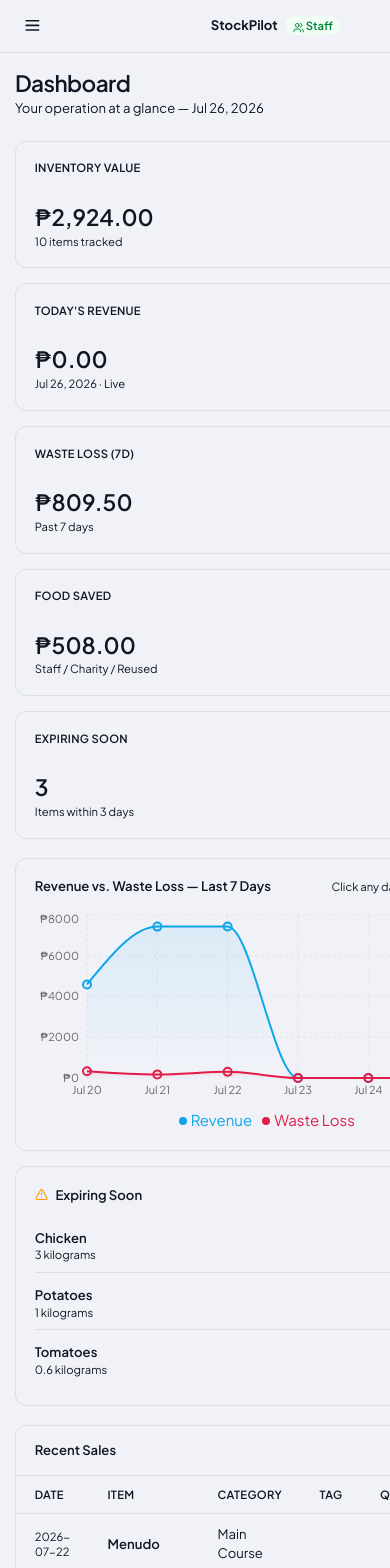
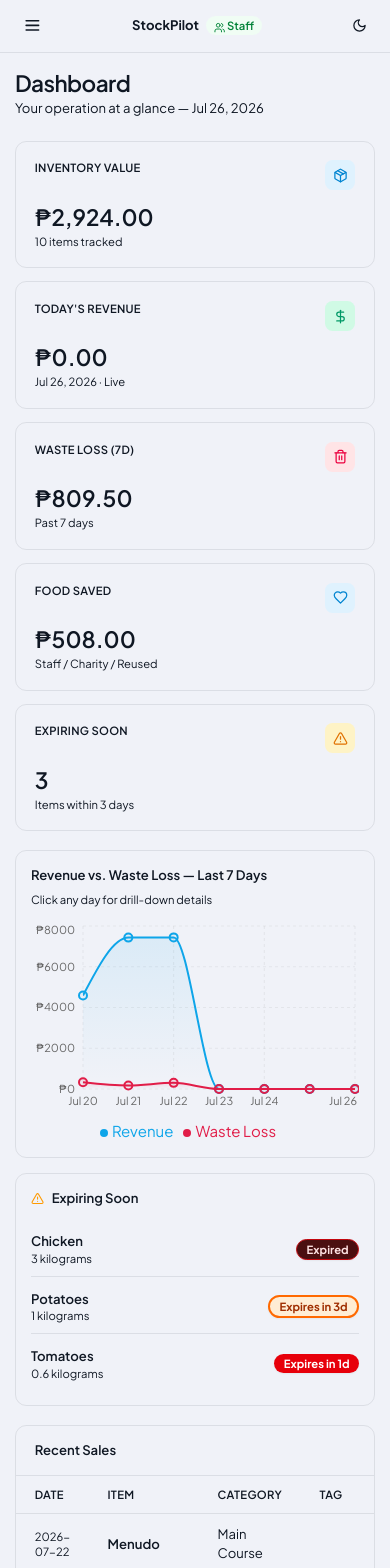
Before and after one commit to bukleeet/StockPilotDBMS, a React (Vite) app: page / in a window 390 px wide. Shown: the top 1568 px of the page. Built offline with nearby package versions, Linux system fonts and the light colour scheme.

Commit message:
fix: add better flexing for dashboard page in mobile ui

```diff
--- a/src/app/App.tsx
+++ b/src/app/App.tsx
@@ -681,10 +681,10 @@ function DashboardView({
   }, [sales, waste, today]);
 
   return (
-    <div className="space-y-5">
+    <div className="space-y-5 min-w-0">
       <PageHeader title="Dashboard" subtitle={`Your operation at a glance — ${formattedDate}`} />
 
-      <div className="grid grid-cols-1 sm:grid-cols-2 xl:grid-cols-5 gap-4">
+      <div className="grid grid-cols-1 min-[450px]:grid-cols-2 xl:grid-cols-5 gap-3.5 sm:gap-4 min-w-0">
         <KpiCard label="Inventory Value" value={fmtP(totalInvValue)} sub={`${inv.length} items tracked`} Icon={Package} iconBg="bg-sky-100 dark:bg-sky-950/40" iconColor="text-sky-600 dark:text-sky-400" />
         <KpiCard label="Today's Revenue" value={fmtP(todayRevenue)} sub={`${formattedDate} · Live`} Icon={DollarSign} iconBg="bg-emerald-100 dark:bg-emerald-950/40" iconColor="text-emerald-600 dark:text-emerald-400" />
         <KpiCard label="Waste Loss (7d)" value={fmtP(weekWasteLoss)} sub="Past 7 days" Icon={Trash2} iconBg="bg-rose-100 dark:bg-rose-950/40" iconColor="text-rose-600 dark:text-rose-400" />
@@ -707,9 +707,9 @@ function DashboardView({
         </div>
       )}
 
-      <div className="grid grid-cols-1 lg:grid-cols-3 gap-4">
-        <div className="lg:col-span-2 bg-card rounded-xl border border-border p-5">
-          <div className="flex items-center justify-between mb-4">
+      <div className="grid grid-cols-1 lg:grid-cols-3 gap-4 min-w-0">
+        <div className="lg:col-span-2 bg-card rounded-xl border border-border p-4 sm:p-5 min-w-0">
+          <div className="flex items-center justify-between mb-4 flex-wrap gap-2">
             <h3 className="font-semibold text-sm">Revenue vs. Waste Loss — Last 7 Days</h3>
             <span className="text-xs text-muted-foreground">Click any day for drill-down details</span>
           </div>
@@ -744,7 +744,7 @@ function DashboardView({
           </ResponsiveContainer>
         </div>
 
-        <div className="bg-card rounded-xl border border-border p-5">
+        <div className="bg-card rounded-xl border border-border p-4 sm:p-5 min-w-0">
           <h3 className="font-semibold text-sm mb-4 flex items-center gap-2">
             <AlertTriangle className="w-3.5 h-3.5 text-amber-500" />
             Expiring Soon
@@ -767,11 +767,11 @@ function DashboardView({
         </div>
       </div>
 
-      <div className="bg-card rounded-xl border border-border overflow-hidden">
+      <div className="bg-card rounded-xl border border-border overflow-hidden min-w-0">
         <div className="px-5 py-4 border-b border-border">
           <h3 className="font-semibold text-sm">Recent Sales</h3>
         </div>
-        <div className="overflow-x-auto">
+        <div className="overflow-x-auto min-w-0">
           <table className="w-full text-sm">
             <thead>
               <tr className="bg-muted/30 border-b border-border">
@@ -3047,14 +3047,14 @@ export default function App() {
         </aside>
 
         {/* Main */}
-        <div className="flex-1 flex flex-col min-h-screen lg:ml-60">
+        <div className="flex-1 flex flex-col min-h-screen lg:ml-60 min-w-0">
           {/* Mobile header */}
-          <header className="lg:hidden h-14 flex items-center justify-between px-4 bg-card border-b border-border sticky top-0 z-10 shrink-0">
+          <header className="lg:hidden h-14 flex items-center justify-between px-4 bg-card border-b border-border sticky top-0 z-10 shrink-0 min-w-0">
             <button onClick={() => setMobileOpen(true)} className="p-2 rounded-lg hover:bg-accent transition-colors">
               <Menu className="w-5 h-5" />
             </button>
-            <div className="flex items-center gap-2">
-              <span className="font-bold text-sm">StockPilot</span>
+            <div className="flex items-center gap-2 min-w-0">
+              <span className="font-bold text-sm truncate">StockPilot</span>
               <RoleBadge role={role} />
             </div>
             <button onClick={() => setDark(!dark)} className="p-2 rounded-lg hover:bg-accent transition-colors">
@@ -3062,7 +3062,7 @@ export default function App() {
             </button>
           </header>
 
-          <main className="flex-1 overflow-auto p-4 lg:p-6 lg:pt-8">
+          <main className="flex-1 overflow-x-hidden p-4 lg:p-6 lg:pt-8 min-w-0">
             {view === "dashboard" && <DashboardView inv={inv} sales={sales} waste={waste} supplyRequests={supplyRequests} role={role} />}
             {view === "inventory" && <InventoryView inv={inv} setInv={setInv} onRequestSupplies={() => navigate("supplies")} supplyRequests={supplyRequests} role={role} />}
             {view === "supplies" && <SuppliesView inv={inv} supplyRequests={supplyRequests} setSupplyRequests={setSupplyRequests} setInv={setInv} role={role} />}
```
